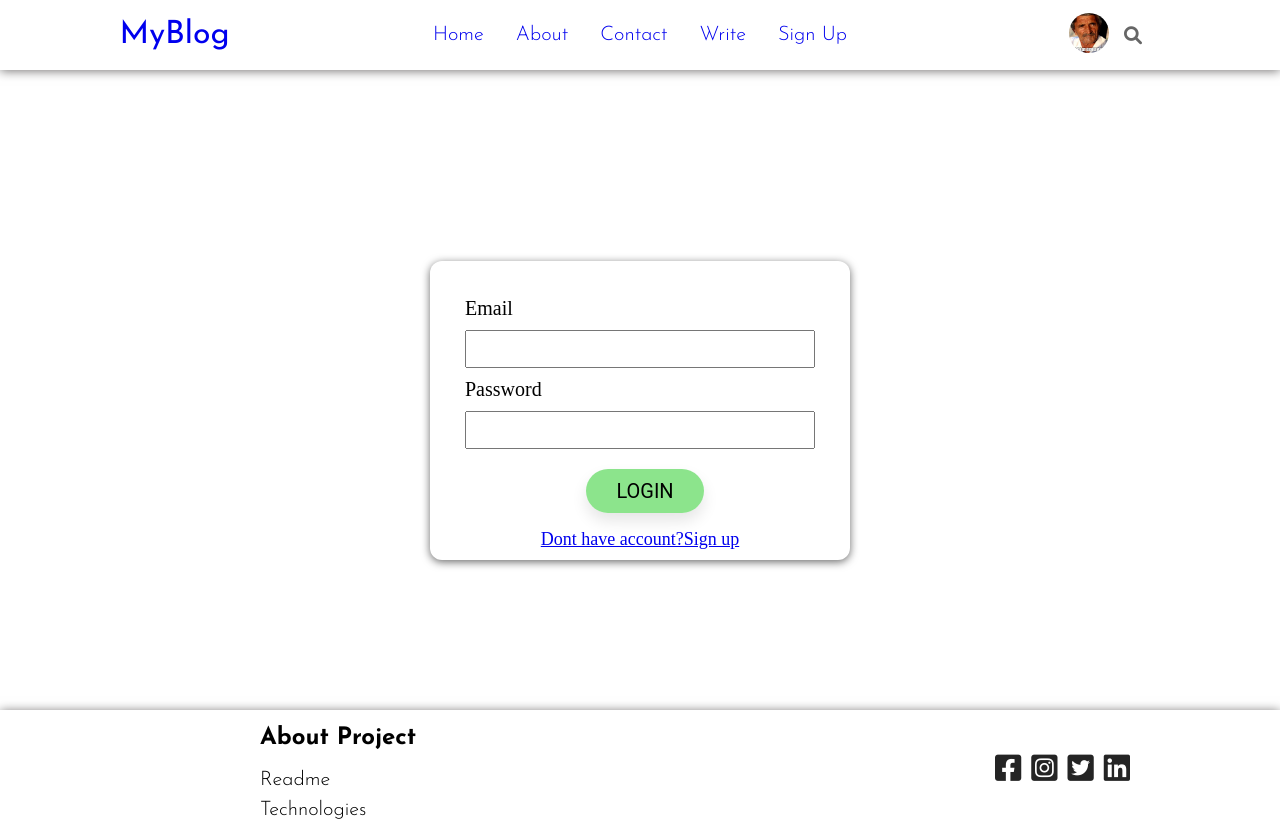
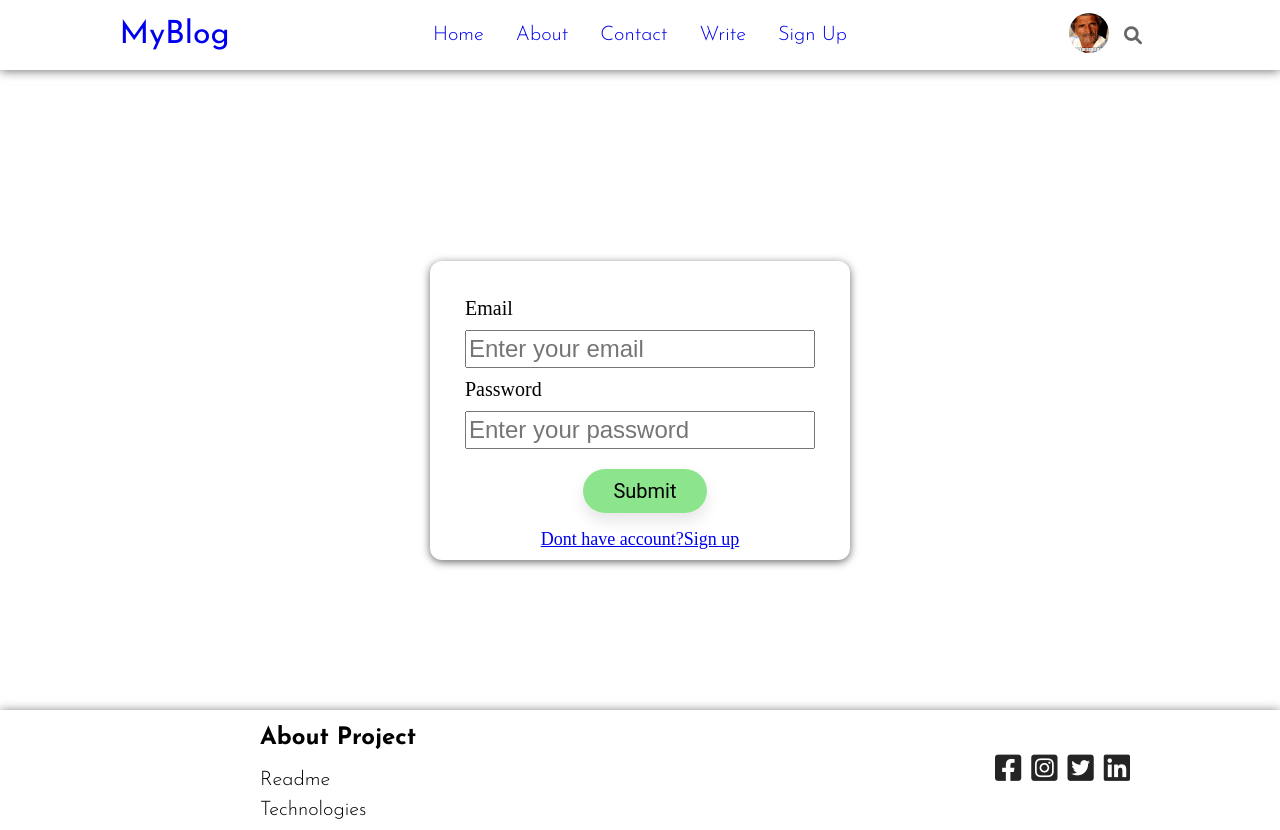
Before and after one commit to keremkoca/react-blog, a React (Create React App) app: page /login in a window 1280 px wide. Built offline with nearby package versions, Linux system fonts and the light colour scheme.

Commit message:
added login and register validation with formik

```diff
--- a/package.json
+++ b/package.json
@@ -6,11 +6,14 @@
     "@testing-library/jest-dom": "^5.16.1",
     "@testing-library/react": "^12.1.2",
     "@testing-library/user-event": "^13.5.0",
+    "email-validator": "^2.0.4",
+    "formik": "^2.2.9",
     "react": "^17.0.2",
     "react-dom": "^17.0.2",
     "react-router-dom": "^6.2.1",
     "react-scripts": "5.0.0",
-    "web-vitals": "^2.1.2"
+    "web-vitals": "^2.1.2",
+    "yup": "^0.32.11"
   },
   "scripts": {
     "start": "react-scripts start",
--- a/src/Pages/Login/Login.js
+++ b/src/Pages/Login/Login.js
@@ -1,24 +1,107 @@
 import classes from "./Login.module.css";
 import React from "react";
 import { Link } from "react-router-dom";
+import { ErrorMessage, Field, Form, Formik } from "formik";
+import * as Yup from "yup";
 
 function Login() {
   return (
+    <Formik
+      initialValues={{ email: "", password: "" }}
+      validate={(values) => {
+        console.log(values);
+        const errors = {};
+        if (!values.email) {
+          errors.email = "Required";
+        } else if (
+          !/^[A-Z0-9._%+-]+@[A-Z0-9.-]+\.[A-Z]{2,}$/i.test(values.email)
+        ) {
+          errors.email = "Invalid email address";
+        }
+        const passwordRegex = /(?=.*[0-7])/;
+        if (!values.password) {
+          errors.password = "Required";
+        } else if (values.password.length < 8) {
+          errors.password = "Password must be 6 characters long.";
+        } else if (!passwordRegex.test(values.password)) {
+          errors.password = "Invalid password. Must contain one number.";
+        }
+        return errors;
+      }}
+      onSubmit={(values, { setSubmitting }) => {
+        console.log(values);
+        setTimeout(() => {
+          console.log("Logging in", values);
+          setSubmitting(false);
+        }, 500);
+      }}
+    >
+      {(props) => {
+        const {
+          values,
+          touched,
+          errors,
+          isSubmitting,
+          handleChange,
+          handleBlur,
+          handleSubmit,
+        } = props;
+
+        return (
           <div className={classes.wrapper}>
             <div className={classes.login}>
-        <form>
-          <label htmlFor="email">Email</label>
-          <input type="email" name="email"></input>
-          <label htmlFor="password">Password</label>
-          <input name="password" type="password"></input>
-          <button className={classes.button} type="submit">
-            LOGIN
+              <Form className={classes.form}>
+                <label className={classes.label} htmlFor="email">
+                  Email
+                </label>
+                <Field
+                  className={classes.field}
+                  id="email"
+                  name="email"
+                  type="text"
+                  placeholder="Enter your email"
+                  value={values.email}
+                  onChange={handleChange}
+                  onBlur={handleBlur}
+                />
+                <ErrorMessage
+                  className={classes.error}
+                  name="email"
+                  component="div"
+                />
+                <label className={classes.label} htmlFor="password">
+                  Password
+                </label>
+                <Field
+                  className={classes.field}
+                  type="password"
+                  name="password"
+                  id="password"
+                  placeholder="Enter your password"
+                  value={values.password}
+                  onChange={handleChange}
+                  onBlur={handleBlur}
+                />
+                <ErrorMessage
+                  className={classes.error}
+                  name="password"
+                  component="div"
+                />
+                <button
+                  className={classes.button}
+                  type="submit"
+                  disabled={isSubmitting}
+                >
+                  Submit
                 </button>
-        </form>
+              </Form>
               <Link to="/register">Dont have account?Sign up</Link>
             </div>
           </div>
         );
+      }}
+    </Formik>
+  );
 }
 
 export default Login;
--- a/src/Pages/Login/Login.module.css
+++ b/src/Pages/Login/Login.module.css
@@ -18,20 +18,20 @@
   width: 400px;
 }
 
-.login form {
+.form {
   display: flex;
   flex-direction: column;
   padding: 1rem;
   width: 350px;
 }
-.login form input {
+.field {
   height: 2rem;
   font-size: 1.5rem;
 }
-.login form input:focus {
+.field:focus {
   outline: none;
 }
-.login form label {
+.label {
   margin: 10px 0;
   font-size: 20px;
 }
--- a/src/Pages/Register/Register.js
+++ b/src/Pages/Register/Register.js
@@ -1,29 +1,149 @@
 import classes from "./Register.module.css";
 import React from "react";
 import { Link } from "react-router-dom";
+import { ErrorMessage, Field, Form, Formik } from "formik";
 
 function Register() {
   return (
+    <Formik
+      initialValues={{
+        username: "",
+        email: "",
+        password: "",
+        confirmPassword: "",
+      }}
+      validate={(values) => {
+        console.log(values);
+        const errors = {};
+        if (!values.username) {
+          errors.username = "Required";
+        }
+        if (!values.email) {
+          errors.email = "Required";
+        } else if (
+          !/^[A-Z0-9._%+-]+@[A-Z0-9.-]+\.[A-Z]{2,}$/i.test(values.email)
+        ) {
+          errors.email = "Invalid email address";
+        }
+        const passwordRegex = /(?=.*[0-7])/;
+        if (!values.password) {
+          errors.password = "Required";
+        } else if (values.password.length < 8) {
+          errors.password = "Password must be 6 characters long.";
+        } else if (!passwordRegex.test(values.password)) {
+          errors.password = "Invalid password. Must contain one number.";
+        }
+        const confirmPasswordRegex = /(?=.*[0-7])/;
+        if (!values.confirmPassword) {
+          errors.confirmPassword = "Required";
+        } else if (values.confirmPassword.length < 8) {
+          errors.confirmPassword = "confirmPassword must be 6 characters long.";
+        } else if (!confirmPasswordRegex.test(values.confirmPassword)) {
+          errors.confirmPassword =
+            "Invalid confirmPassword. Must contain one number.";
+        } else if (values.password !== values.confirmPassword) {
+          errors.confirmPassword = "Passwords do not match";
+        }
+        return errors;
+      }}
+      onSubmit={(values, { setSubmitting }) => {
+        console.log(values);
+        setTimeout(() => {
+          console.log("Logging in", values);
+          setSubmitting(false);
+        }, 500);
+      }}
+    >
+      {(props) => {
+        const {
+          values,
+          touched,
+          errors,
+          isSubmitting,
+          handleChange,
+          handleBlur,
+          handleSubmit,
+        } = props;
+        return (
           <div className={classes.wrapper}>
             <div className={classes.register}>
-        <h2>Create Account</h2>
-        <form>
-          <label>Username</label>
-          <input name="username" type="text"></input>
-          <label>Email</label>
-          <input name="email" type="email"></input>
-          <label>Password</label>
-          <input name="password" type="password"></input>
-          <label>Confirm Password</label>
-          <input name="confirmPassword" type="password"></input>
-          <button className={classes.button} type="submit">
+              <h2 className={classes.h2}>Create Account</h2>
+              <Form className={classes.form}>
+                <label className={classes.label}>Username</label>
+                <Field
+                  className={classes.field}
+                  name="username"
+                  type="text"
+                  id="username"
+                  value={values.username}
+                  onChange={handleChange}
+                  onBlur={handleBlur}
+                ></Field>
+                <ErrorMessage
+                  className={classes.error}
+                  name="username"
+                  component="div"
+                />
+                <label className={classes.label}>Email</label>
+                <Field
+                  className={classes.field}
+                  name="email"
+                  type="email"
+                  id="email"
+                  value={values.email}
+                  onChange={handleChange}
+                  onBlur={handleBlur}
+                ></Field>
+                <ErrorMessage
+                  className={classes.error}
+                  name="email"
+                  component="div"
+                />
+                <label className={classes.label}>Password</label>
+                <Field
+                  className={classes.field}
+                  name="password"
+                  type="password"
+                  id="password"
+                  value={values.password}
+                  onChange={handleChange}
+                  onBlur={handleBlur}
+                ></Field>
+                <ErrorMessage
+                  className={classes.error}
+                  name="password"
+                  component="div"
+                />
+                <label className={classes.label}>Confirm Password</label>
+                <Field
+                  className={classes.field}
+                  name="confirmPassword"
+                  type="password"
+                  id="confirmPassword"
+                  value={values.confirmPassword}
+                  onChange={handleChange}
+                  onBlur={handleBlur}
+                ></Field>
+                <ErrorMessage
+                  className={classes.error}
+                  name="confirmPassword"
+                  component="div"
+                />
+                <button
+                  className={classes.button}
+                  type="submit"
+                  disabled={isSubmitting}
+                >
                   Create Account
                 </button>
-        </form>
+              </Form>
               <Link to="/login">Already have an account?Sign in</Link>
             </div>
           </div>
         );
+      }}
+    </Formik>
+  );
 }
 
 export default Register;
--- a/src/Pages/Register/Register.module.css
+++ b/src/Pages/Register/Register.module.css
@@ -16,23 +16,23 @@
   box-shadow: 0 2px 8px rgba(0, 0, 0, 0.59);
   width: 400px;
 }
-.register h2 {
+.h2 {
   margin: 0;
 }
-.register form {
+.form {
   display: flex;
   flex-direction: column;
   padding: 1rem;
   width: 350px;
 }
-.register form input {
+.field {
   height: 2rem;
   font-size: 1.5rem;
 }
-.register form input:focus {
+.field:focus {
   outline: none;
 }
-.register form label {
+.label {
   padding-top: 5px;
   padding-bottom: 5px;
 }
```
Also changed, not shown: 1 other file (tests, documents, lock files or other folders). Lines whose indentation alone changed are shown as unchanged.
